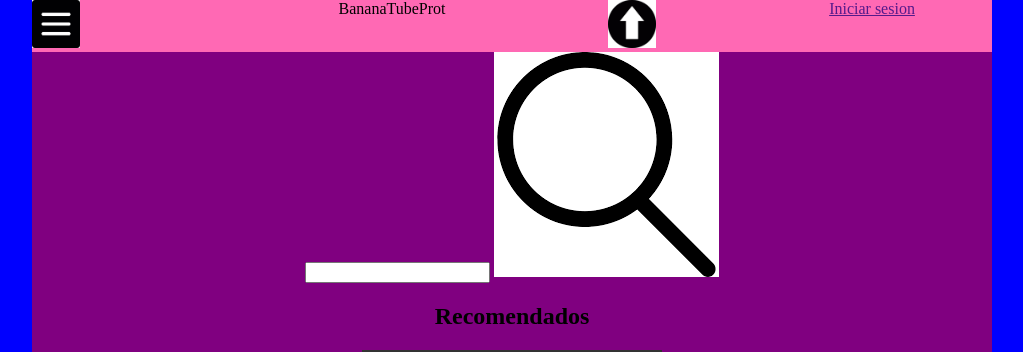
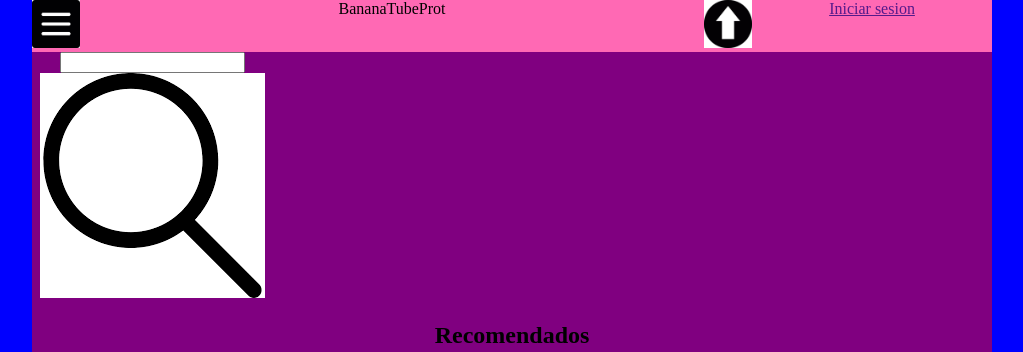
Before and after one commit to Hijomiol/bananaTube, a plain HTML site: page Index.html in a window 1280 px wide. Shown: the top 352 px of the page, without its empty margins (128-1151 px from the left). Drawn offline with Linux system fonts and the light colour scheme; grey boxes are pictures that could not be loaded.

Commit message:
newrules

```diff
--- a/Index.html
+++ b/Index.html
@@ -24,8 +24,8 @@
          <a href="">Iniciar sesion</a>
          </div>
     </div>
-     <div class="main">
-       <div>
+     <div >
+       <div class="topmain">
           <input type="text" />
           <img src="img/buscar.png" alt="Boton-buscar" />
        </div>
--- a/css/style.css
+++ b/css/style.css
@@ -30,6 +30,7 @@ body{
     width: 25%;
     /*width: 25%;*/
     float: left;
+    text-align: right;
 }
 .subir img{
     width: 48px;
@@ -39,3 +40,7 @@ body{
    /* width: 25%;*/
     float: left;
 }
+.topmain{
+    width: 25%
+
+}
```
